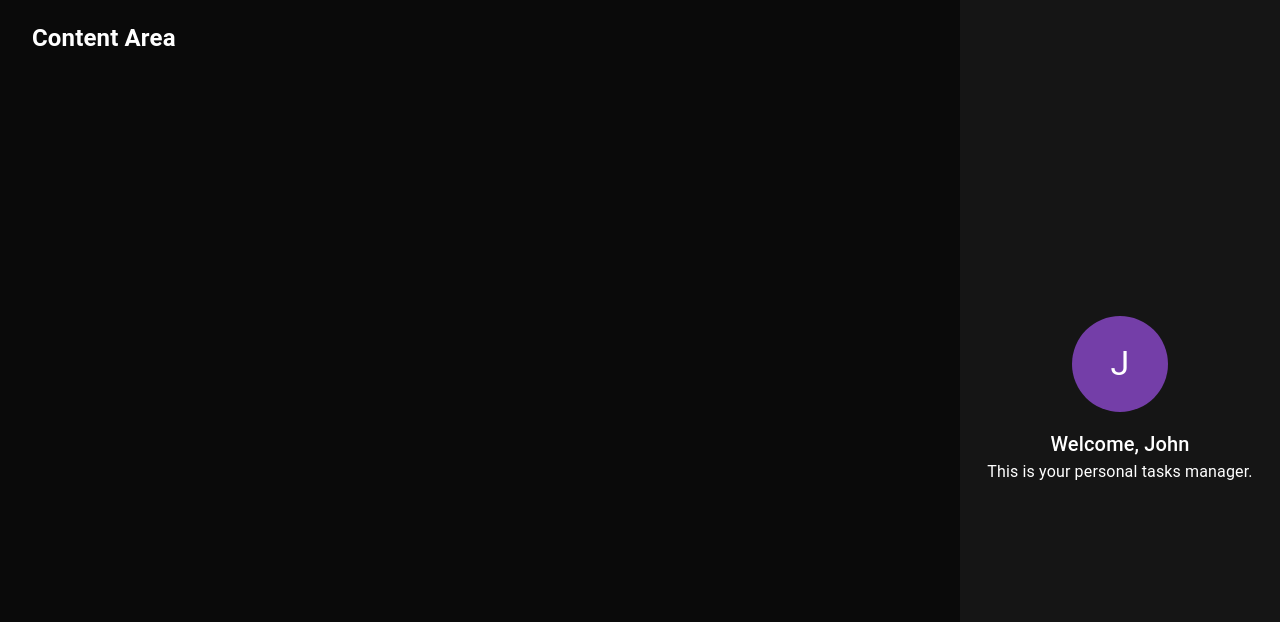
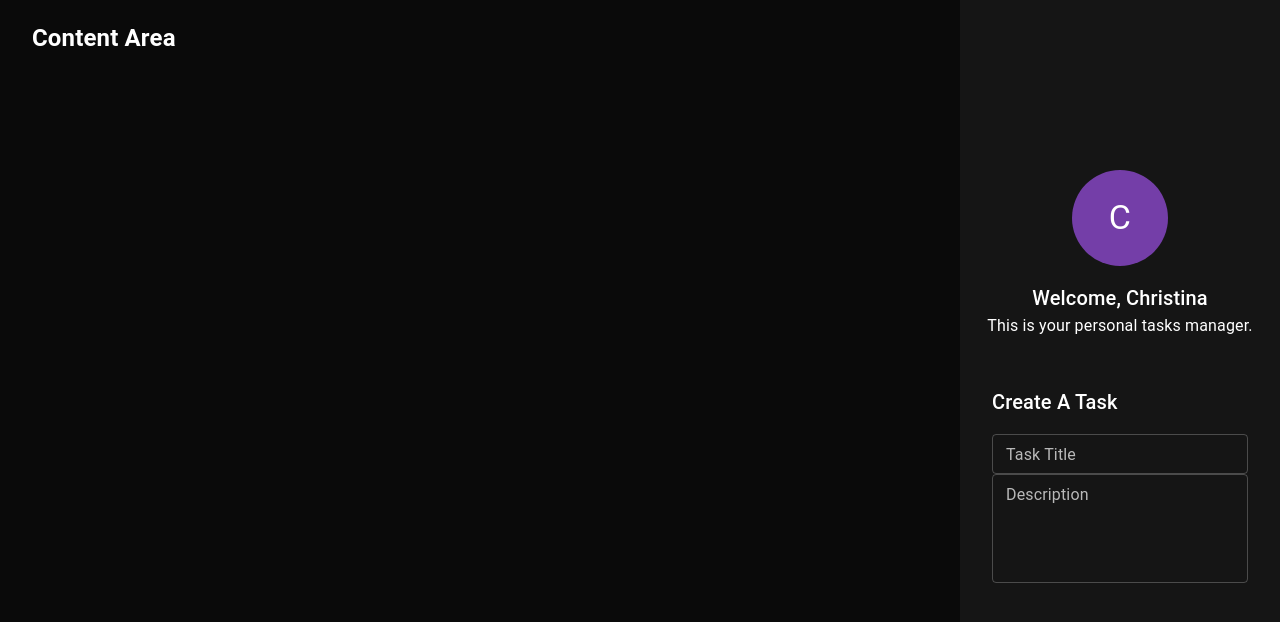
Before and after one commit to chochristinak/typescript-task-app, a React (Create React App) app: page / in a window 1280 px wide. Shown: the top 622 px of the page. Built offline with nearby package versions, Linux system fonts and the light colour scheme.

Commit message:
Add task title and description components

```diff
--- a/package.json
+++ b/package.json
@@ -13,6 +13,7 @@
     "@types/node": "^16.18.108",
     "@types/react": "^18.3.5",
     "@types/react-dom": "^18.3.0",
+    "prop-types": "^15.8.1",
     "react": "^18.3.1",
     "react-dom": "^18.3.1",
     "react-scripts": "5.0.1",
--- /dev/null
+++ b/src/components/createTaskForm/_taskDescriptionField.tsx
@@ -0,0 +1,18 @@
+import React, { FC, ReactElement } from 'react';
+import { TextField } from '@mui/material';
+
+export const TaskDescriptionField: FC = (): ReactElement => {
+    return (
+     <TextField
+     id="description"
+     name="description"
+     label="Description"
+     placeholder="Description"
+     variant="outlined"
+     size="small"
+     multiline
+     rows={4}
+     fullWidth
+     />
+    );
+};
--- /dev/null
+++ b/src/components/createTaskForm/_taskTitleField.tsx
@@ -0,0 +1,14 @@
+import React, { FC, ReactElement } from 'react';
+import { TextField } from '@mui/material';
+
+export const TaskTitleField: FC = (): ReactElement => {
+    return (
+    <TextField
+    id="title"
+    label="Task Title"
+    placeholder="Task Title"
+    variant="outlined"
+    size="small"
+    name="title"
+    fullWidth />
+)};
--- /dev/null
+++ b/src/components/createTaskForm/createTaskForm.tsx
@@ -0,0 +1,27 @@
+import React, { FC, ReactElement } from 'react';
+import { Box, Typography } from "@mui/material";
+
+import { TaskTitleField } from './_taskTitleField';
+import { TaskDescriptionField } from './_taskDescriptionField';
+
+export const CreateTaskForm: FC = (): ReactElement => {
+    return(
+       <Box
+       display="flex"
+       flexDirection="column"
+       alignItems="flex-start"
+       width="100%"
+       px={4}
+       my={6}
+       >
+        <Typography mb={2} component="h2" variant="h6">
+            Create A Task
+        </Typography>
+        <TaskTitleField />
+        <TaskDescriptionField />
+        {/* {//task date}
+        {//task status}
+        {//task priority} */}
+       </Box>
+    )
+};
--- a/src/components/profile/profile.tsx
+++ b/src/components/profile/profile.tsx
@@ -1,7 +1,13 @@
 import React, { FC, ReactElement } from "react";
 import { Avatar, Box, Typography } from "@mui/material";
+import PropTypes from 'prop-types';
 
-export const Profile: FC = (): ReactElement => {
+interface IProfile {
+    name?: string;
+}
+
+export const Profile: FC<IProfile> = (props,): ReactElement => {
+    const { name = 'John'} = props;
     return (
         <Box
             display="flex"
@@ -18,11 +24,11 @@ export const Profile: FC = (): ReactElement => {
                 }}
             >
                 <Typography variant="h4" color="text.primary">
-          J
+                    {`${name.substring(0, 1)}`}
                 </Typography>
             </Avatar>
             <Typography variant="h6" color="text.primary">
-        Welcome, John
+                {`Welcome, ${name}`}
             </Typography>
             <Typography variant="body1" color="text.primary">
                 This is your personal tasks manager.
@@ -30,3 +36,7 @@ export const Profile: FC = (): ReactElement => {
         </Box>
     );
 };
+
+Profile.propTypes = {
+    name: PropTypes.string.isRequired,
+};
--- a/src/components/sidebar/sidebar.tsx
+++ b/src/components/sidebar/sidebar.tsx
@@ -1,6 +1,8 @@
 import React, { FC, ReactElement } from 'react';
+
 import { Grid } from '@mui/material';
 import { Profile } from '../profile/profile';
+import { CreateTaskForm } from '../createTaskForm/createTaskForm';
 
 export const Sidebar: FC = (): ReactElement => {
     return(
@@ -20,7 +22,8 @@ export const Sidebar: FC = (): ReactElement => {
                     alignItems: 'center',
                 }}
             >
-                <Profile />
+                <Profile name="Christina" />
+                <CreateTaskForm />
             </Grid>
     )
 };
```
Also changed, not shown: 1 other file (tests, documents, lock files or other folders). Lines whose indentation alone changed are shown as unchanged.
